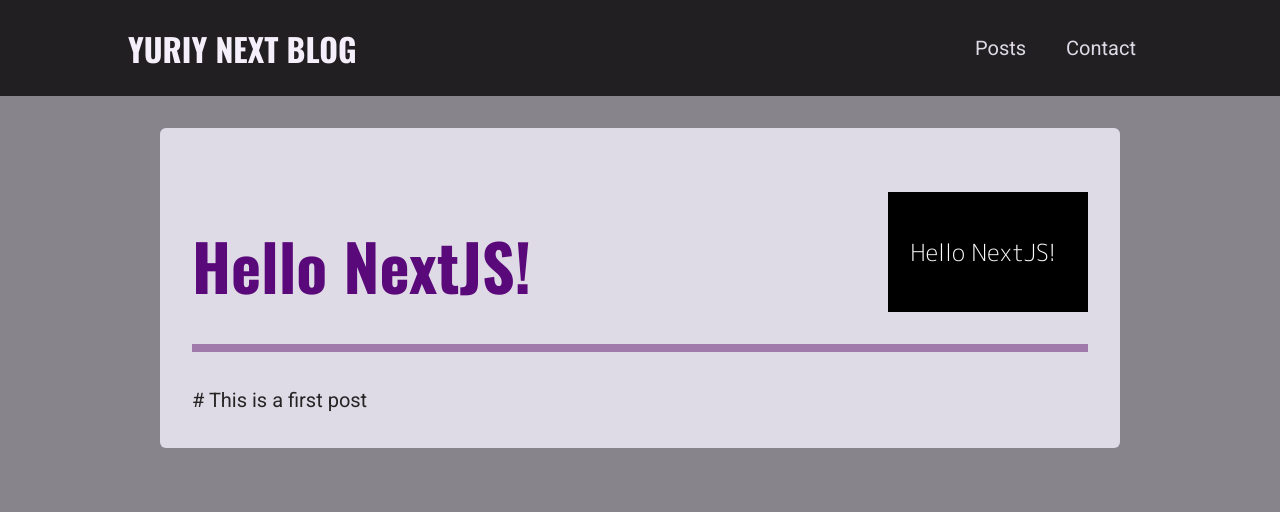
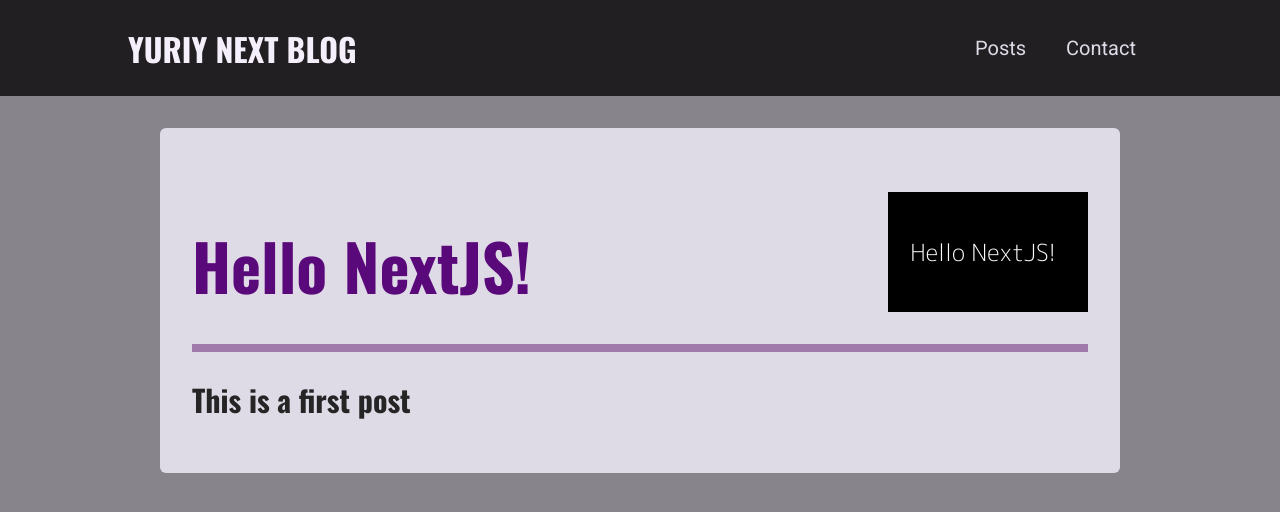
Before and after one commit to YuriiLunov/next-blog, a Next.js app: page /posts in a window 1280 px wide. Shown: the top 512 px of the page. Built offline with nearby package versions, Linux system fonts and the light colour scheme.

Commit message:
Added react markdown

```diff
--- a/package.json
+++ b/package.json
@@ -18,6 +18,7 @@
     "next": "13.1.6",
     "react": "18.2.0",
     "react-dom": "18.2.0",
+    "react-markdown": "^8.0.5",
     "sass": "^1.58.0",
     "typescript": "4.9.5"
   },
--- a/src/pages/PostDetail/components/PostContent/PostContent.tsx
+++ b/src/pages/PostDetail/components/PostContent/PostContent.tsx
@@ -1,3 +1,4 @@
+import ReactMarkdown from 'react-markdown';
 import PostHeader from '@/src/pages/PostDetail/components/PostHeader/PostHeader';
 import IPostContent from '@/src/pages/PostDetail/components/PostContent/interfaces/IPostContent';
 import classes from '@/src/pages/PostDetail/components/PostContent/scss/PostContent.module.scss';
@@ -8,7 +9,7 @@
   return (
     <article className={classes.content}>
       <PostHeader title={postData.title} image={imagePath} />
-      {postData.content}
+      <ReactMarkdown>{postData?.content || ''}</ReactMarkdown>
     </article>
   );
 }
```
Also changed, not shown: 1 other file (tests, documents, lock files or other folders).
